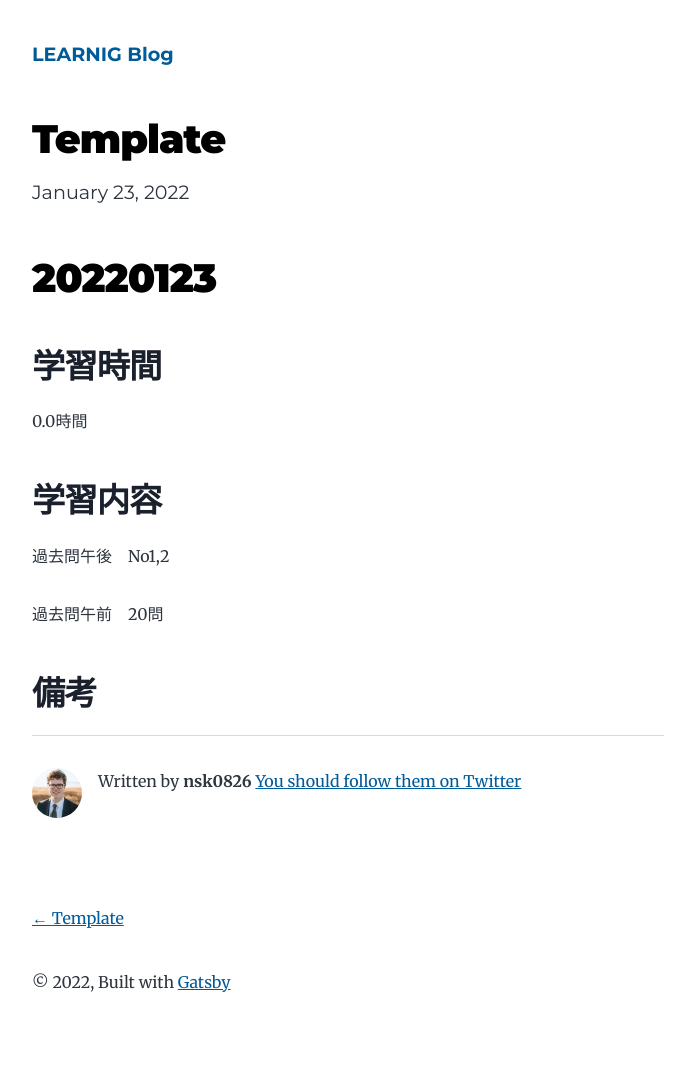
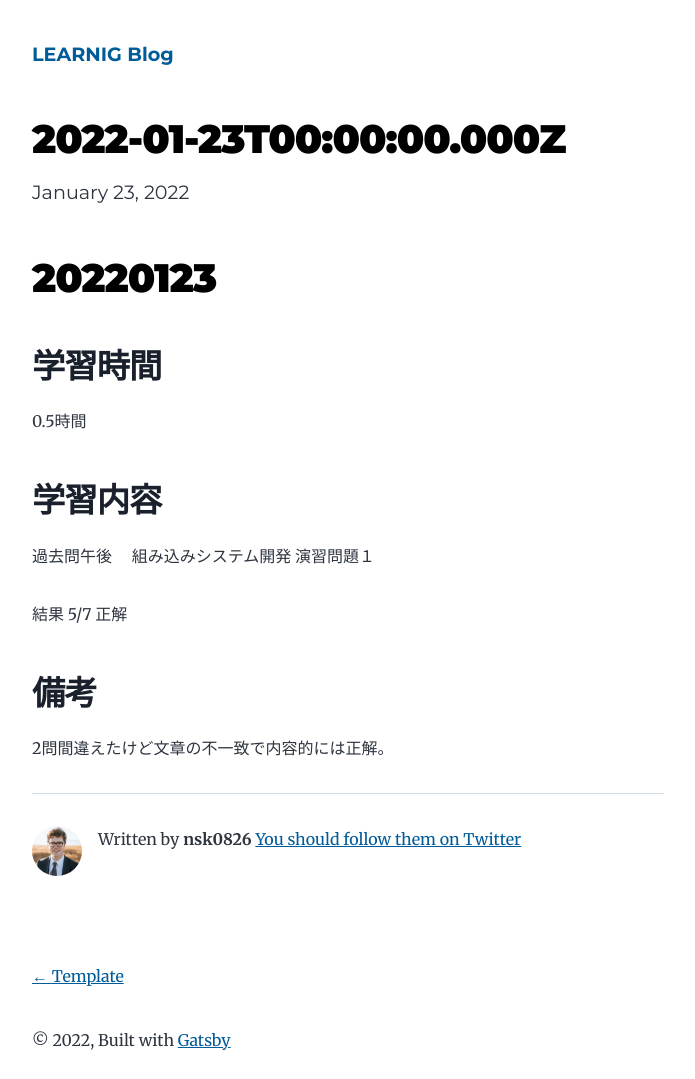
Before and after one commit to nsk0826/blog-for-learning, a Gatsby site: page /2022-01-23/ in a window 1280 px wide. Shown: the whole page, without its empty margins (292-987 px from the left). Before the commit the page ends 1058 px from the top, so only its background shows below. Built offline with nearby package versions, Linux system fonts and the light colour scheme; Gatsby itself is replaced by a stand-in of ours.

Commit message:
今日の勉強結果の追加

```diff
--- a/content/blog/2022-01-23/index.md
+++ b/content/blog/2022-01-23/index.md
@@ -1,5 +1,5 @@
 ---
-title: Template
+title: 2022-01-23
 date: "2022-01-23"
 description: "log"
 ---
@@ -7,11 +7,15 @@
 # 20220123
 
 ## 学習時間
-0.0時間
+0.5時間
 
 ## 学習内容
-過去問午後　No1,2
+過去問午後
+組み込みシステム開発
+演習問題１
 
-過去問午前　20問
+結果
+5/7 正解
 
 ## 備考
+2問間違えたけど文章の不一致で内容的には正解。
```
